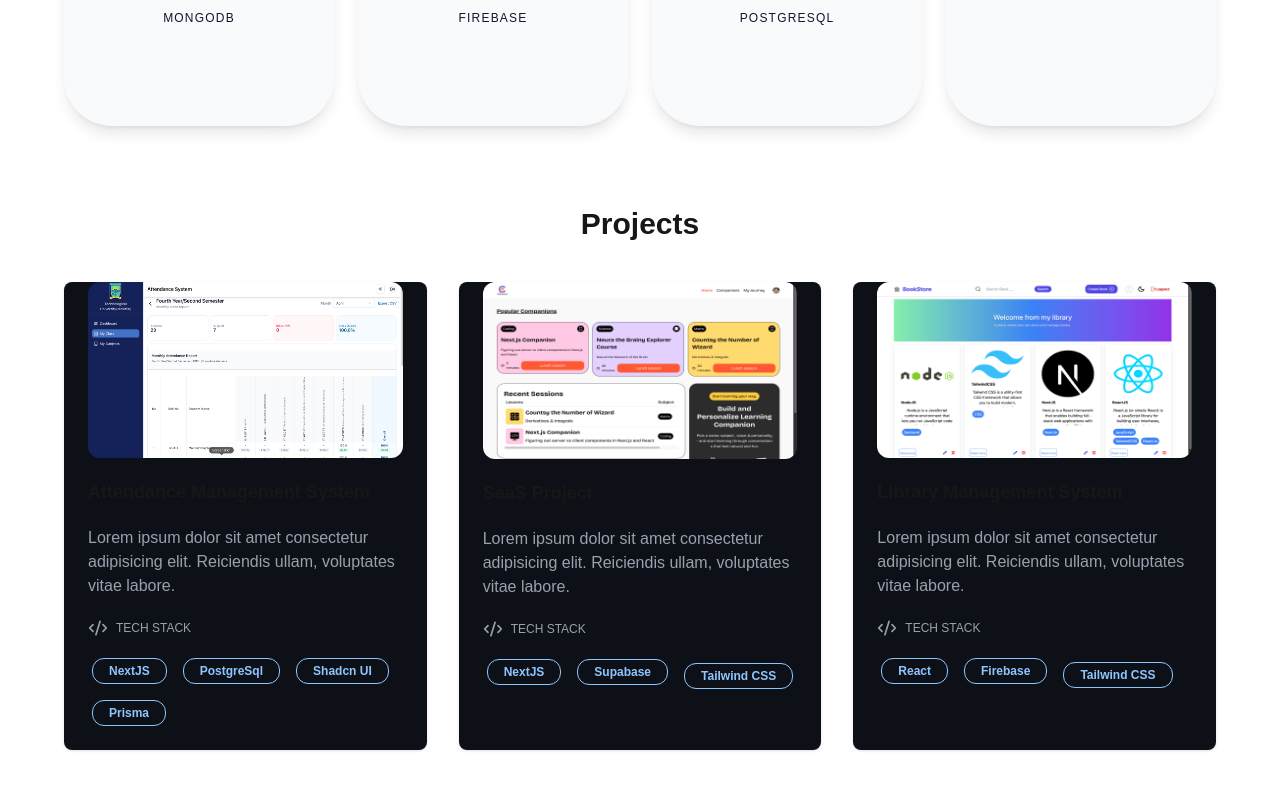
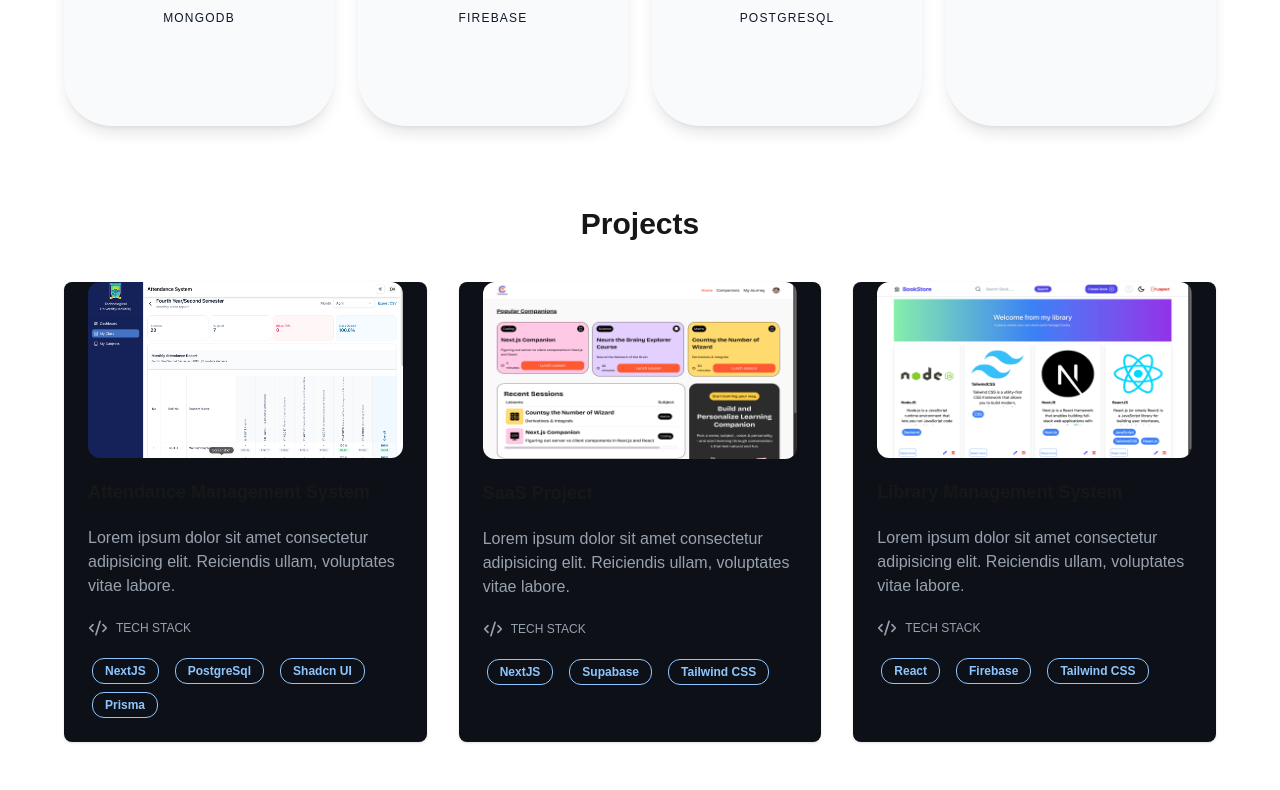
Before and after one commit to ThureinNaing/nextjs-portfolio, a Next.js app: page / in a window 1280 px wide. Shown: the part 3732-4522 px from the top of the page. Built offline with nearby package versions, Linux system fonts and the light colour scheme.

Commit message:
update category

```diff
--- a/components/ShowCaseSectionn.tsx
+++ b/components/ShowCaseSectionn.tsx
@@ -30,11 +30,11 @@ const ShowCaseSectionn = () => {
 								<Code2Icon size={20} />
 								TECH STACK
 							</div>
-							<div className="flex items-center gap-2 flex-wrap space-y-2">
+							<div className="flex items-center gap-2 flex-wrap gap-y-2">
 								{project.technologies.map((tech, idx) => (
 									<span
 										key={idx}
-										className="rounded-xl border border-blue-300 px-4 py-1 text-xs text-blue-300 font-bold mx-1  "
+										className="rounded-xl border border-blue-300 px-3 py-1 text-xs text-blue-300 font-bold mx-1 "
 									>
 										{tech}
 									</span>
```
